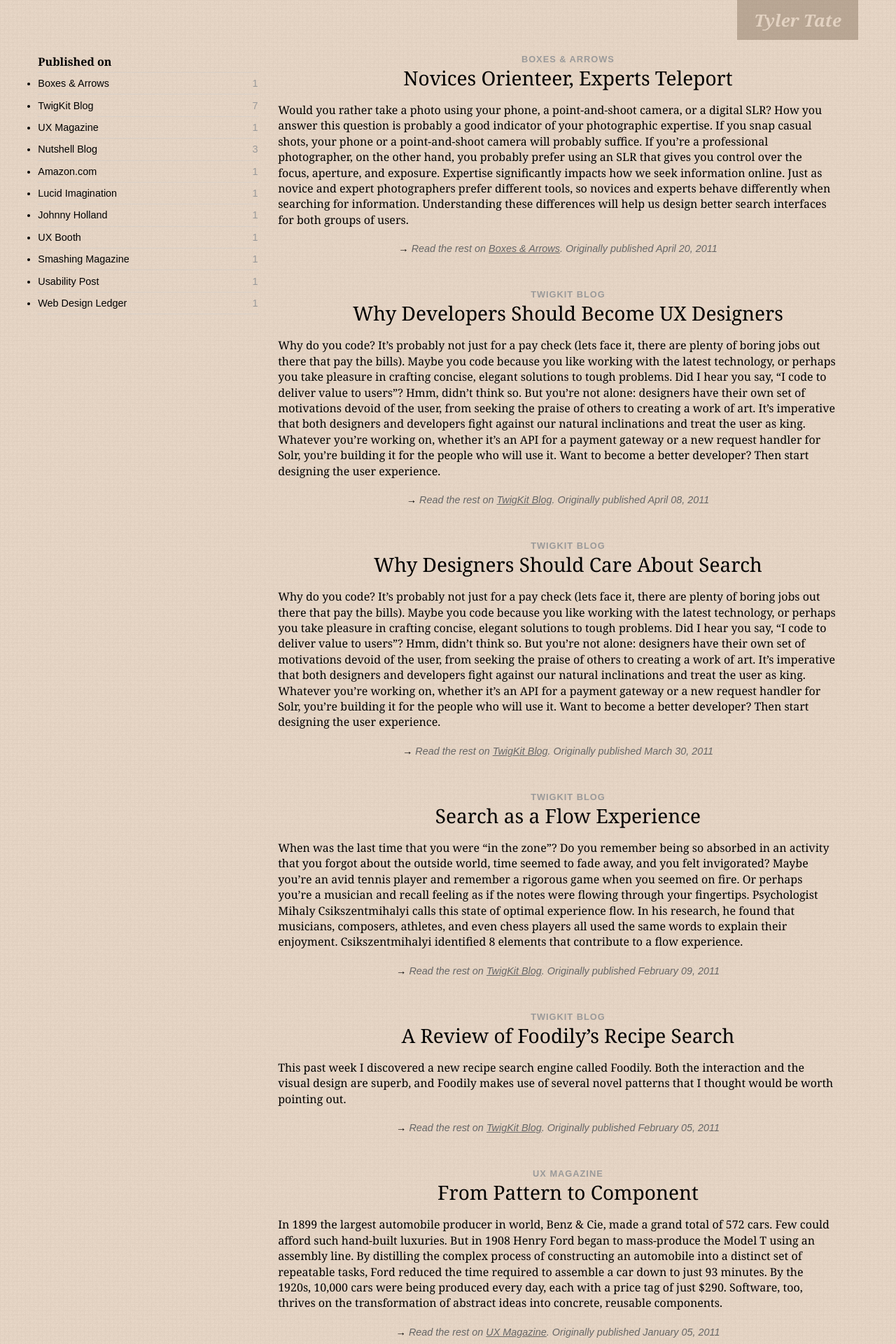
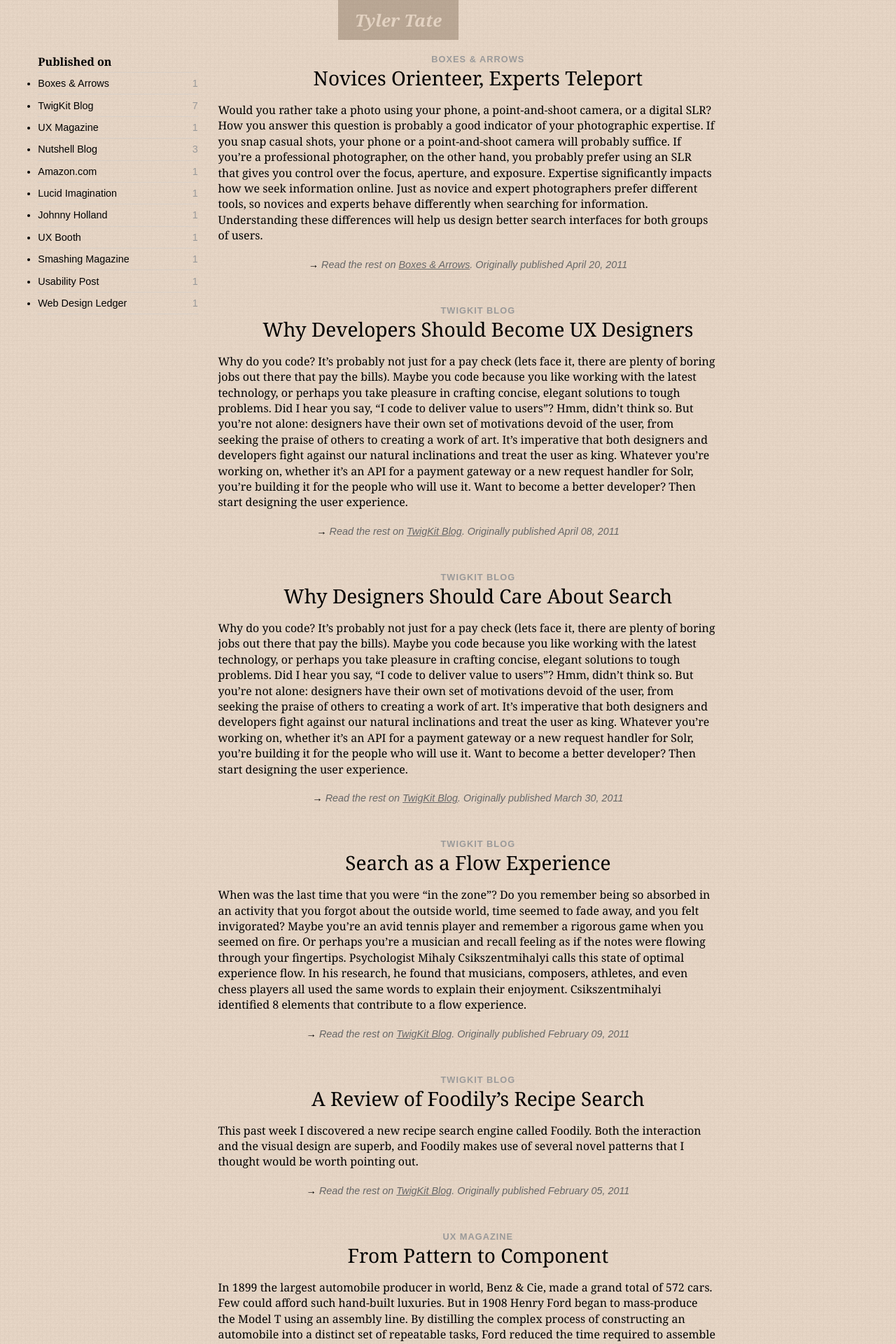
Before and after one commit to SeriouslyInc/tylertate, a Jekyll site: the page built from index.html, in a window 1280 px wide. Shown: the top 1920 px of the page at 70% size. Built offline with Jekyll 4.4.1, drawn with Linux system fonts in a browser that asks for light colours; nearby versions of some CDN libraries.

Commit message:
New logo position

```diff
--- a/resources/css/main.css
+++ b/resources/css/main.css
@@ -48,12 +48,12 @@ header#top {
 header#top #logo {
   display: inline;
   float: left;
-  width: 54.761904761904766%;
+  width: 61.904761904761905%;
   margin: 0 1.1904761904761905%;
   float: right;
 }
 header#top #logo h1 {
-  float: right;
+  float: left;
   font-style: italic;
   padding: 0.5em 1em;
   color: #e4d4c2;
@@ -65,7 +65,7 @@ header#top #logo h1 {
 header#top p#tagline {
   display: inline;
   float: left;
-  width: 97.61904761904762%;
+  width: 83.33333333333334%;
   margin: 0 1.1904761904761905%;
   font-size: 1.1em;
   padding: 1.5em 0;
@@ -95,7 +95,7 @@ section#writing {
 section#writing aside {
   display: inline;
   float: left;
-  width: 26.190476190476193%;
+  width: 19.047619047619047%;
   margin: 0 1.1904761904761905%;
   margin-top: 1.25em;
 }
@@ -116,7 +116,7 @@ section#writing aside ul#publisher li span {
 section#writing section#articles {
   display: inline;
   float: left;
-  width: 69.04761904761905%;
+  width: 61.904761904761905%;
   margin: 0 1.1904761904761905%;
 }
 section#writing section#articles article {
```
Also changed, not shown: resources/css/main.less (+5 -5 lines).
